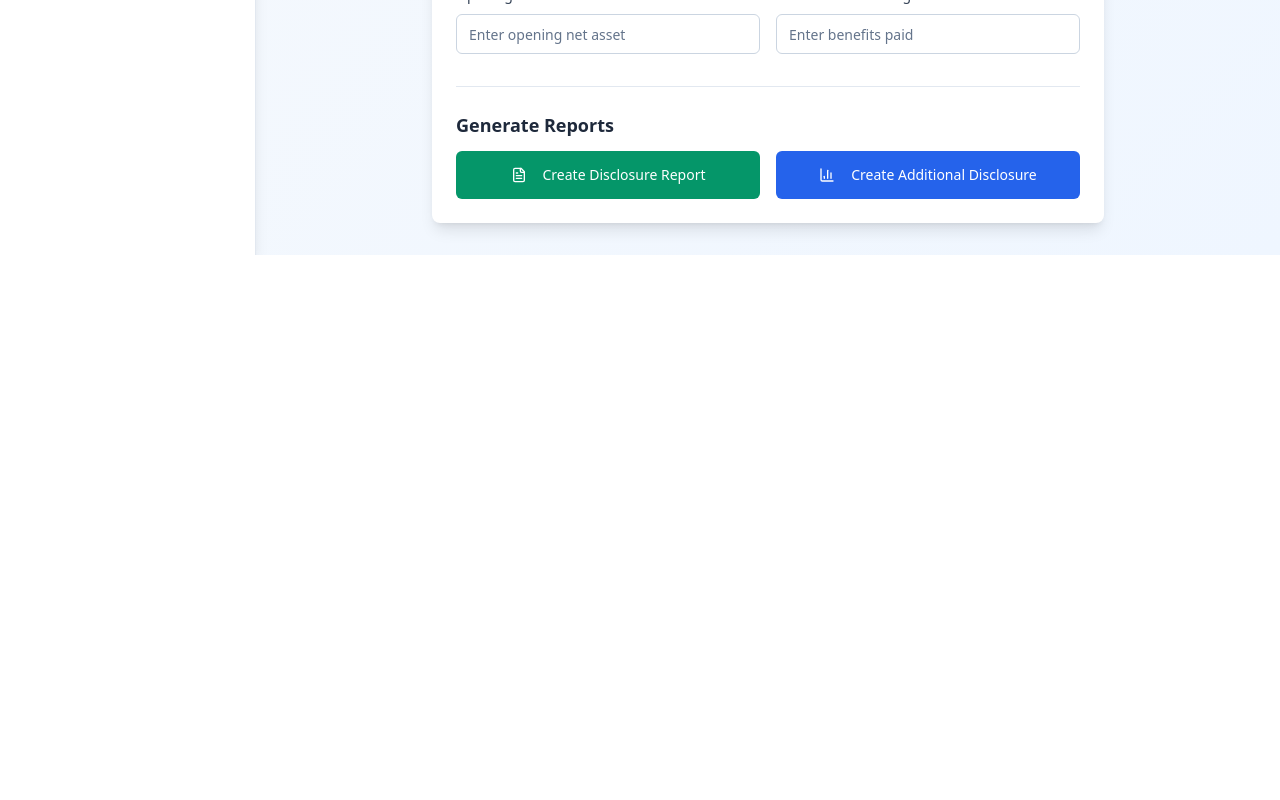
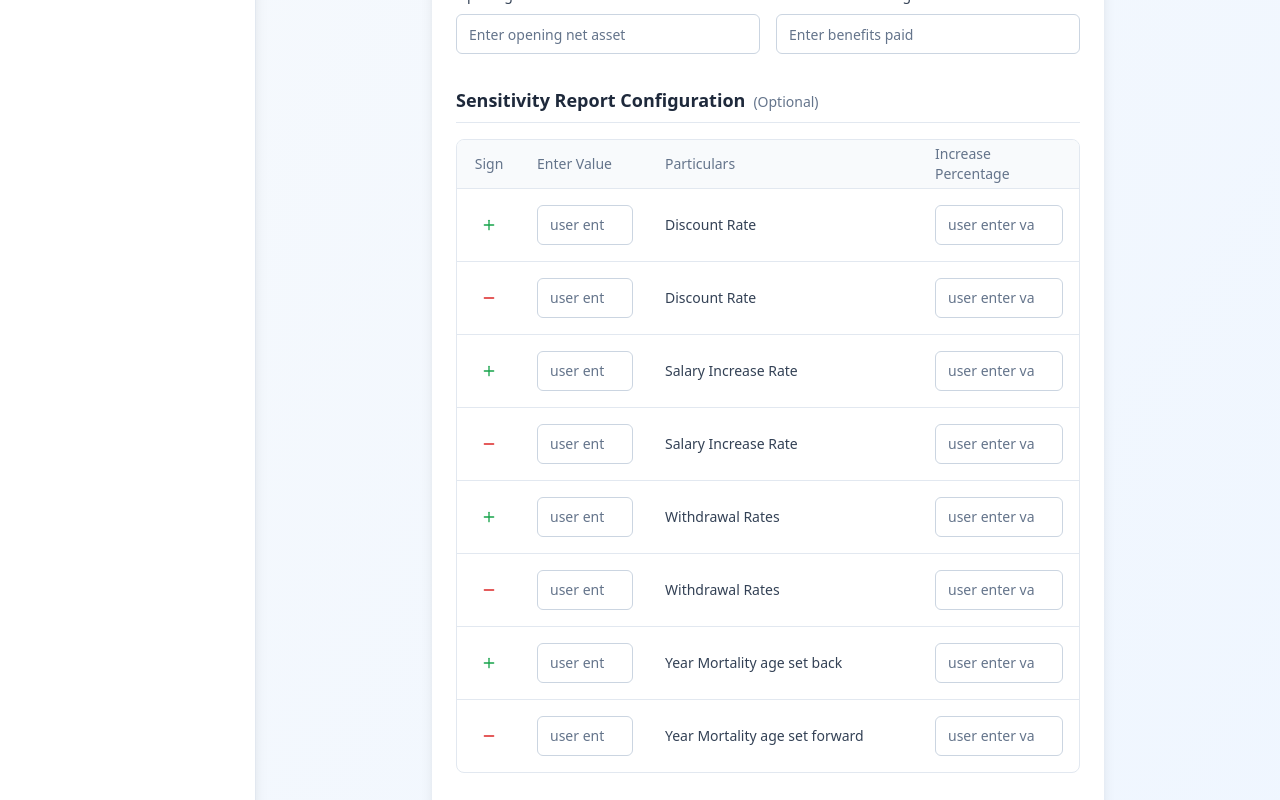
Before and after one commit to Omar2lkady/runtime-report-viewer, a React (Vite) app: page / in a window 1280 px wide. Shown: the part 1020-1820 px from the top of the page. Before the commit the page ends 1275 px from the top, so only its background shows below. Built offline with nearby package versions, Linux system fonts and the light colour scheme.

Commit message:
Add Sensitivity Report Configuration section
Added a new section to the Create Runtime page for configuring Sensitivity Report parameters, including a table with 'Sign', 'Enter Value', 'Particulars', and 'Increase Performance' columns.

```diff
--- a/src/pages/Index.tsx
+++ b/src/pages/Index.tsx
@@ -18,6 +18,14 @@ import { Label } from "@/components/ui/label";
 import { Input } from "@/components/ui/input";
 import { Tabs, TabsContent, TabsList, TabsTrigger } from "@/components/ui/tabs";
 import {
+  Table,
+  TableBody,
+  TableCell,
+  TableHead,
+  TableHeader,
+  TableRow,
+} from "@/components/ui/table";
+import {
   PlayCircle,
   FileText,
   BarChart3,
@@ -36,6 +44,8 @@ import {
   Calculator,
   FileSpreadsheet,
   Timer,
+  Plus,
+  Minus,
 } from "lucide-react";
 import { useNavigate } from "react-router-dom";
 import { DisclosureReport } from "@/components/reports/DisclosureReport";
@@ -67,6 +77,17 @@ const Index = () => {
     currentEmployeesTransferredFrom: "",
     lastOpeningNetAsset: "",
     lastBenefitsPaidDuringYear: "",
+    // New fields for sensitivity configuration
+    sensitivityConfig: {
+      discountRateIncrease: { enterValue: "", increasePercentage: "" },
+      discountRateDecrease: { enterValue: "", increasePercentage: "" },
+      salaryIncreaseRateIncrease: { enterValue: "", increasePercentage: "" },
+      salaryIncreaseRateDecrease: { enterValue: "", increasePercentage: "" },
+      withdrawalRatesIncrease: { enterValue: "", increasePercentage: "" },
+      withdrawalRatesDecrease: { enterValue: "", increasePercentage: "" },
+      yearMortalityAgeSetBack: { enterValue: "", increasePercentage: "" },
+      yearMortalityAgeSetForward: { enterValue: "", increasePercentage: "" },
+    }
   });
 
   const menuItems = [
@@ -154,6 +175,30 @@ const Index = () => {
 
   const showCurrentSections = formData.perform === "current" || formData.perform === "both";
   const showLastSections = formData.perform === "last" || formData.perform === "both";
+
+  const sensitivityTableData = [
+    { sign: "plus", particular: "Discount Rate", key: "discountRateIncrease" },
+    { sign: "minus", particular: "Discount Rate", key: "discountRateDecrease" },
+    { sign: "plus", particular: "Salary Increase Rate", key: "salaryIncreaseRateIncrease" },
+    { sign: "minus", particular: "Salary Increase Rate", key: "salaryIncreaseRateDecrease" },
+    { sign: "plus", particular: "Withdrawal Rates", key: "withdrawalRatesIncrease" },
+    { sign: "minus", particular: "Withdrawal Rates", key: "withdrawalRatesDecrease" },
+    { sign: "plus", particular: "Year Mortality age set back", key: "yearMortalityAgeSetBack" },
+    { sign: "minus", particular: "Year Mortality age set forward", key: "yearMortalityAgeSetForward" },
+  ];
+
+  const handleSensitivityConfigChange = (key: string, field: 'enterValue' | 'increasePercentage', value: string) => {
+    setFormData(prev => ({
+      ...prev,
+      sensitivityConfig: {
+        ...prev.sensitivityConfig,
+        [key]: {
+          ...prev.sensitivityConfig[key as keyof typeof prev.sensitivityConfig],
+          [field]: value
+        }
+      }
+    }));
+  };
 
   if (showOutput) {
     return (
@@ -948,6 +993,63 @@ const Index = () => {
                     )}
                   </div>
 
+                  {/* Sensitivity Report Configuration Section */}
+                  <div className="space-y-4">
+                    <h3 className="text-lg font-semibold text-slate-800 border-b border-slate-200 pb-2">
+                      Sensitivity Report Configuration
+                      <span className="text-sm font-normal text-slate-500 ml-2">
+                        (Optional)
+                      </span>
+                    </h3>
+
+                    <div className="border rounded-lg overflow-hidden">
+                      <Table>
+                        <TableHeader>
+                          <TableRow className="bg-slate-50">
+                            <TableHead className="w-16 text-center">Sign</TableHead>
+                            <TableHead className="w-32">Enter Value</TableHead>
+                            <TableHead className="flex-1">Particulars</TableHead>
+                            <TableHead className="w-40">Increase Percentage</TableHead>
+                          </TableRow>
+                        </TableHeader>
+                        <TableBody>
+                          {sensitivityTableData.map((row, index) => (
+                            <TableRow key={index}>
+                              <TableCell className="text-center">
+                                {row.sign === "plus" ? (
+                                  <Plus className="h-4 w-4 mx-auto text-green-600" />
+                                ) : (
+                                  <Minus className="h-4 w-4 mx-auto text-red-600" />
+                                )}
+                              </TableCell>
+                              <TableCell>
+                                <Input
+                                  type="number"
+                                  placeholder="user enter value"
+                                  value={formData.sensitivityConfig[row.key as keyof typeof formData.sensitivityConfig]?.enterValue || ""}
+                                  onChange={(e) => handleSensitivityConfigChange(row.key, 'enterValue', e.target.value)}
+                                  className="bg-white border-slate-300 text-sm"
+                                />
+                              </TableCell>
+                              <TableCell className="font-medium text-slate-700">
+                                {row.particular}
+                              </TableCell>
+                              <TableCell>
+                                <Input
+                                  type="number"
+                                  placeholder="user enter value"
+                                  value={formData.sensitivityConfig[row.key as keyof typeof formData.sensitivityConfig]?.increasePercentage || ""}
+                                  onChange={(e) => handleSensitivityConfigChange(row.key, 'increasePercentage', e.target.value)}
+                                  className="bg-white border-slate-300 text-sm"
+                                />
+                              </TableCell>
+                            </TableRow>
+                          ))}
+                        </TableBody>
+                      </Table>
+                    </div>
+                  </div>
+
                   {/* Action Buttons Section */}
                   <div className="pt-6 border-t border-slate-200">
                     <div className="space-y-3">
```
